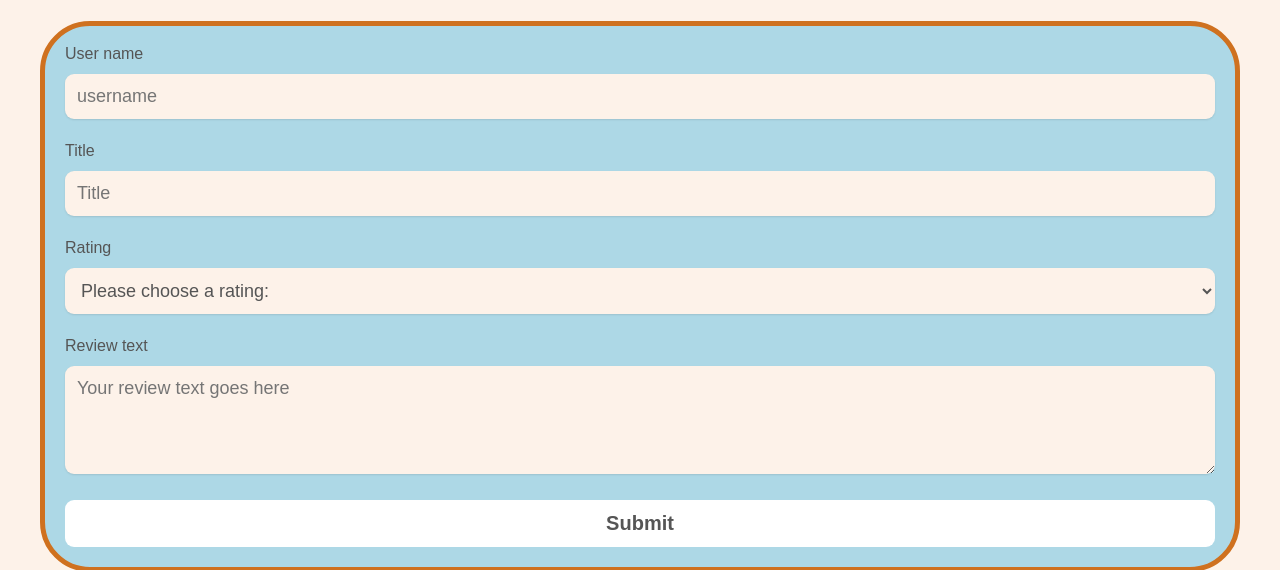
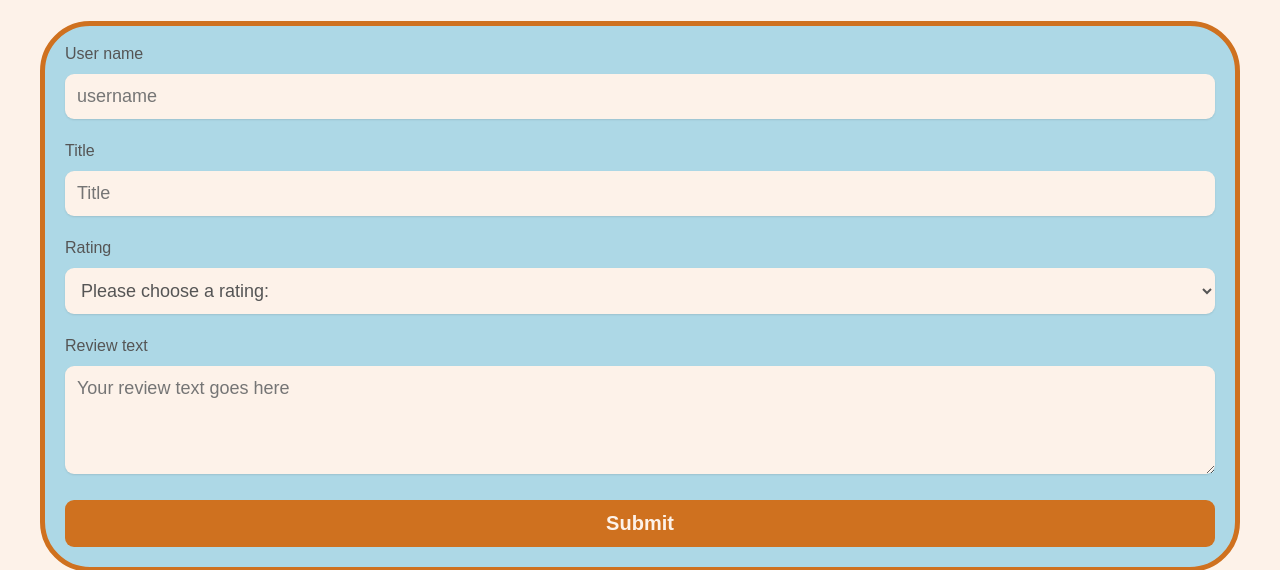
Before and after one commit to shovayakamionline/bakery, a plain HTML site: page templates/review.html in a window 1280 px wide. In both pictures the pointer is over the button "Submit". Shown: the part 230-800 px from the top of the page. Drawn offline with Linux system fonts and the light colour scheme.

Commit message:
color adjustment

```diff
--- a/static/general.css
+++ b/static/general.css
@@ -152,15 +152,14 @@ body {
 }
 
 .btn--form {
-  background-color: #45260a;
+  background-color: #e67e22;
   color: #fdf2e9;
   align-self: end;
   padding: 1.2rem;
 }
 
 .btn--form:hover {
-  background-color: #fff;
-  color: #555;
+  background-color: #cf711f;
 }
 
 .link:link,
```
